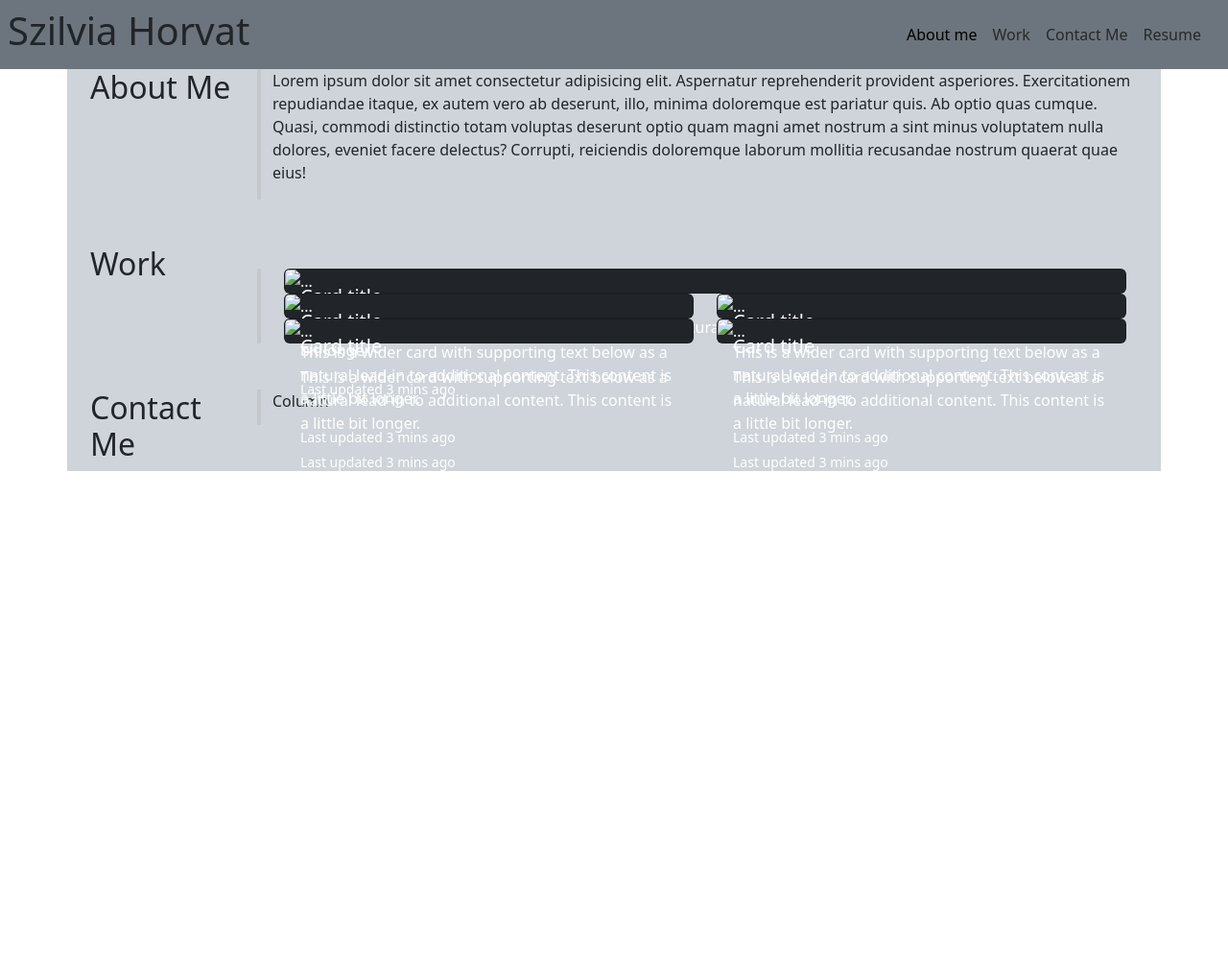
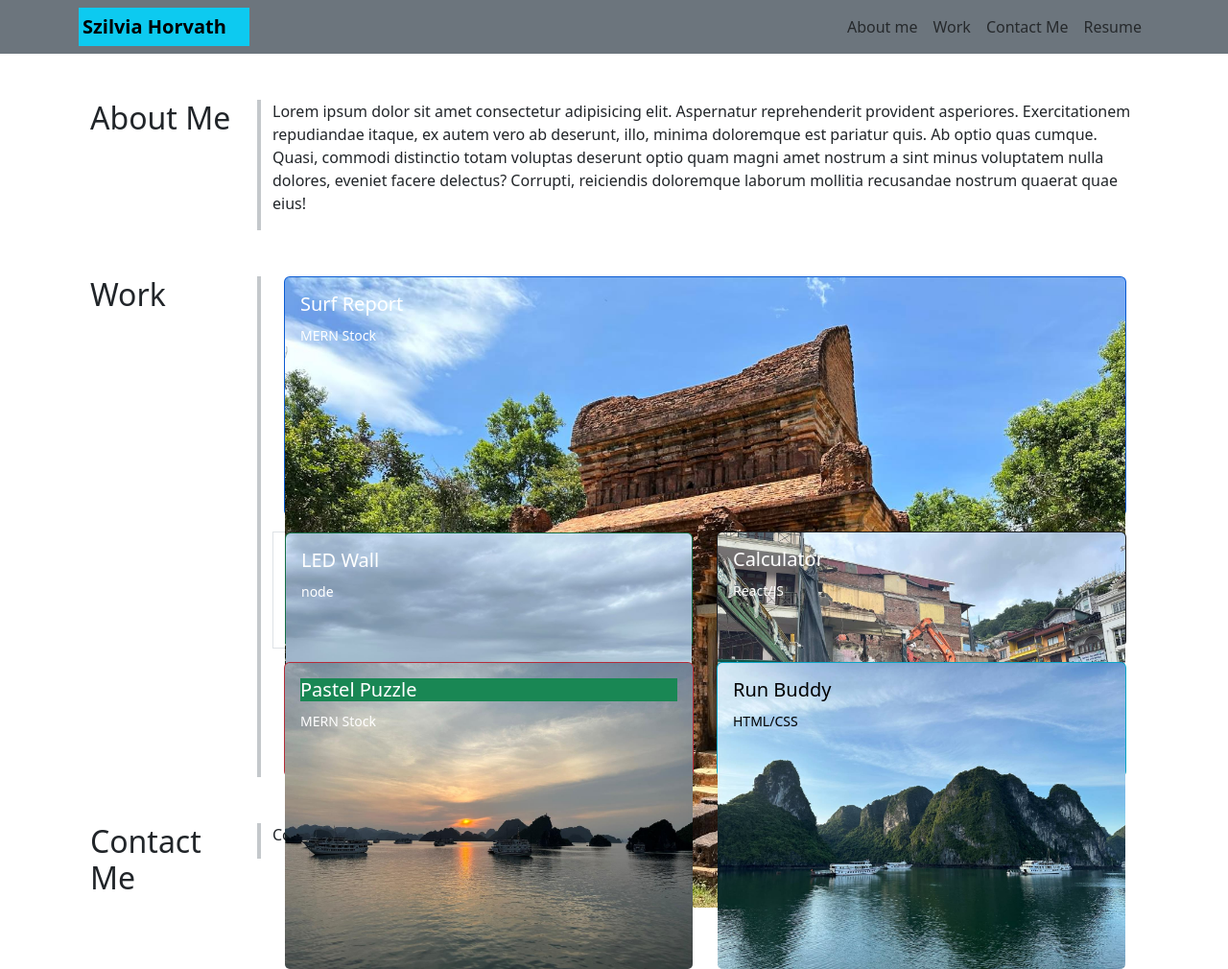
Before and after one commit to hszilvi/bootstrap-portfolio, a plain HTML site: page index.html in a window 1280 px wide. Shown: the whole page at 96% size. Before the commit the page ends 800 px from the top, so only its background shows below. Drawn offline with nearby package versions, Linux system fonts and the light colour scheme.

Commit message:
fixed grid in work section

```diff
--- a/assets/css/style.css
+++ b/assets/css/style.css
@@ -1,3 +1,9 @@
 * {
     box-sizing: border-box;
+    margin: 0;
+    padding: 0;
+
 }
+body {
+    margin: 0 auto;
+}
--- a/index.html
+++ b/index.html
@@ -9,28 +9,25 @@
     <title>Bootstrap Portfolio</title>
 </head>
 <body>
-    <header class="d-flex p-2 justify-content-between bg-secondary">
-        <!-- logo -->
-        <h1 classs="bg-info-subltle">Szilvia Horvat</h1>
     <!-- bootstrap navbar -->
-        <nav class="navbar navbar-expand-lg">
-            <div class="container-fluid">
-              <!-- <a class="navbar-brand" href="#">Navbar</a> -->
+    <nav class="navbar navbar-expand-lg bg-secondary" style="max-width: 1440px; margin: 0 auto;">
+        <div class="container">
+            <a class="navbar-brand bg-info ps-1 pe-4 fw-bold" href="#">Szilvia Horvath</a>
             <!-- toogle mobile view -->
-              <button class="navbar-toggler" type="button" data-bs-toggle="collapse" data-bs-target="#navbarNav" aria-controls="navbarNav" aria-expanded="false" aria-label="Toggle navigation">
+            <button class="navbar-toggler" type="button" data-bs-toggle="collapse" data-bs-target="#navbarSupportedContent" aria-controls="navbarSupportedContent" aria-expanded="false" aria-label="Toggle navigation">
             <span class="navbar-toggler-icon"></span>
             </button>
             <!-- desktop view navbar -->
-              <div class="collapse navbar-collapse" id="navbarNav">
-                <ul class="navbar-nav">
+            <div class="collapse navbar-collapse" id="navbarSupportedContent">
+            <ul class="navbar-nav ms-auto mb-2 mb-lg-0">
                 <li class="nav-item">
-                    <a class="nav-link active" aria-current="page" href="#">About me</a>
+                <a class="nav-link" href="#about">About me</a>
                 </li>
                 <li class="nav-item">
-                    <a class="nav-link" href="#">Work</a>
+                <a class="nav-link" href="#work">Work</a>
                 </li>
                 <li class="nav-item">
-                    <a class="nav-link" href="#">Contact Me</a>
+                <a class="nav-link" href="#contact">Contact Me</a>
                 </li>
                 <li class="nav-item">
                 <a class="nav-link" href="#">Resume</a>
@@ -39,15 +36,14 @@
             </div>
         </div>
     </nav>
+    <!-- jumbotron section here -->
 
-
-    </header>
-    <div class="container bg-dark-subtle">
+    <div class="container">
         <!-- about me section -->
-        <div class="container">
+        <div class="container mt-5">
             <div class="row">
-              <div class="col-2">
-                <h2 class="text-right">About Me</h2>
+              <div class="col-2 text-right">
+                <h2>About Me</h2>
               </div>
               <div class="col-10 border-start border-4 border-secondary-subtle mb-5">
                 <p>Lorem ipsum dolor sit amet consectetur adipisicing elit. Aspernatur reprehenderit provident asperiores. Exercitationem repudiandae itaque, ex autem vero ab deserunt, illo, minima doloremque est pariatur quis. Ab optio quas cumque.
@@ -57,63 +53,68 @@
           </div>
           <!-- work section -->
         <div class="container">
+            <!-- work all -->
             <div class="row">
+                <!-- work title -->
               <div class="col-2 text-right">
                 <h2 class="text-right">Work</h2>
               </div>
-              <div class="col-10 border-start border-4 border-secondary-subtle mb-5 g-4">
+              <!-- work elements start here -->
+              <div class="col-10 border-start border-4 border-secondary-subtle mb-5 h-100">
                 <div class="container">
-                    <div class="row">
+                    <!-- big work -->
+                    <div class="row mb-3" style="max-height: 250px">
                       <div class="col">
-                        <div class="card text-bg-dark">
-                            <img src="..." class="card-img" alt="...">
+                        <div class="card text-bg-primary" style="max-height: 250px">
+                            <img src="./assets/images/surf-illustrator.jpg" class="card-img" alt="..." style="height: 100%; width: 100%; object-fit: cover;">
                             <div class="card-img-overlay">
-                              <h5 class="card-title">Card title</h5>
-                              <p class="card-text">This is a wider card with supporting text below as a natural lead-in to additional content. This content is a little bit longer.</p>
-                              <p class="card-text"><small>Last updated 3 mins ago</small></p>
+                              <h5 class="card-title">Surf Report</h5>
+                              <p class="card-text"><small>MERN Stock</small></p>
                             </div>
                           </div>
                       </div>
                     </div>
-                    <div class="row">
-                      <div class="col-6">
-                        <div class="card text-bg-dark">
-                            <img src="..." class="card-img" alt="...">
+                    <!-- top works -->
+                    <div class="row mb-3" style="max-height: 120px">
+                        <!-- top left -->
+                      <div class="col-6 border">
+                        <div class="card text-bg-success" style="max-height: 120px;">
+                            <img src="./assets/images/ledwall-illustrator.jpg" class="card-img" alt="..." style="height: 100%; width: 100%; object-fit: cover;">
                             <div class="card-img-overlay">
-                              <h5 class="card-title">Card title</h5>
-                              <p class="card-text">This is a wider card with supporting text below as a natural lead-in to additional content. This content is a little bit longer.</p>
-                              <p class="card-text"><small>Last updated 3 mins ago</small></p>
+                              <h5 class="card-title">LED Wall</h5>
+                              <p class="card-text"><small>node</small></p>
                             </div>
                           </div>
                       </div>
+                      <!-- right top -->
                       <div class="col-6">
-                        <div class="card text-bg-dark">
-                            <img src="..." class="card-img" alt="...">
+                        <div class="card text-bg-dark" style="max-height: 120px;">
+                            <img src="./assets/images/calc-illustrator.jpg" class="card-img" alt="..." style="height: 100%; width: 100%; object-fit: cover;">
                             <div class="card-img-overlay">
-                              <h5 class="card-title">Card title</h5>
-                              <p class="card-text">This is a wider card with supporting text below as a natural lead-in to additional content. This content is a little bit longer.</p>
-                              <p class="card-text"><small>Last updated 3 mins ago</small></p>
+                              <h5 class="card-title">Calculator</h5>
+                              <p class="card-text"><small>React/JS</small></p>
                             </div>
                           </div>
                       </div>
                     </div>
+                    <!-- bottom work -->
                     <div class="row">
+                        <!-- bottom left -->
                       <div class="col-6">
-                        <div class="card text-bg-dark">
-                            <img src="..." class="card-img" alt="...">
-                            <div class="card-img-overlay">
-                              <h5 class="card-title">Card title</h5>
-                              <p class="card-text">This is a wider card with supporting text below as a natural lead-in to additional content. This content is a little bit longer.</p>
-                              <p class="card-text"><small>Last updated 3 mins ago</small></p>
+                        <div class="card text-bg-danger" style="max-height: 120px;" >
+                            <img src="./assets/images/puzzle-illustrator.jpg" class="card-img" alt="..." style="height: 100%; width: 100%; object-fit: cover;">
+                            <div class="card-img-overlay text">
+                              <h5 class="card-title bg-success">Pastel Puzzle</h5>
+                              <p class="card-text"><small>MERN Stock</small></p>
                             </div>
                           </div>
                       </div>
-                      <div class="col-6"><div class="card text-bg-dark">
-                        <img src="..." class="card-img" alt="...">
+                      <!-- bottom right -->
+                      <div class="col-6"><div class="card text-bg-info" style="max-height: 120px;">
+                        <img src="./assets/images/run-illustrator.jpg" class="card-img" alt="..." style="height: 100%; width: 100%; object-fit: cover;">
                         <div class="card-img-overlay">
-                          <h5 class="card-title">Card title</h5>
-                          <p class="card-text">This is a wider card with supporting text below as a natural lead-in to additional content. This content is a little bit longer.</p>
-                          <p class="card-text"><small>Last updated 3 mins ago</small></p>
+                          <h5 class="card-title">Run Buddy</h5>
+                          <p class="card-text"><small>HTML/CSS</small></p>
                         </div>
                       </div></div>
                     </div>
```
Also changed, not shown: assets/images/calc-illustrator.jpg (added), assets/images/ledwall-illustrator.jpg (added), assets/images/puzzle-illustrator.jpg (added), assets/images/run-illustrator.jpg (added), assets/images/surf-illustrator.jpg (added), 1 other file. Lines whose indentation alone changed are shown as unchanged.
